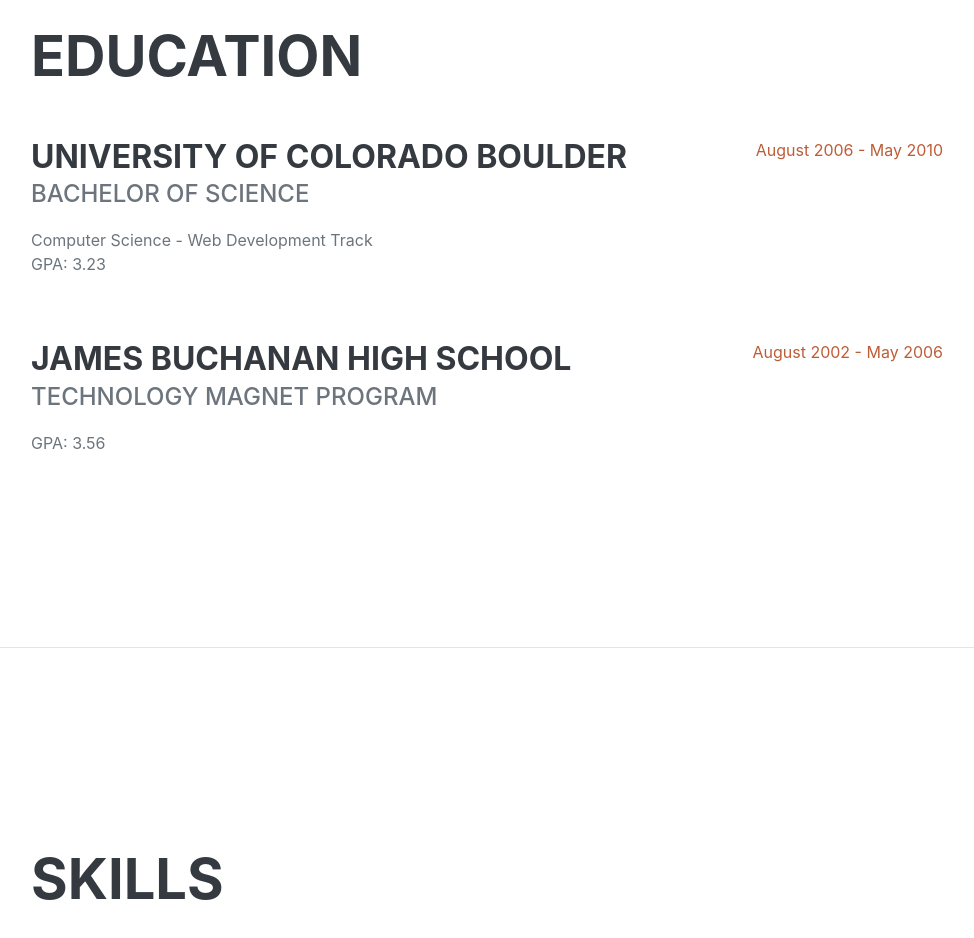
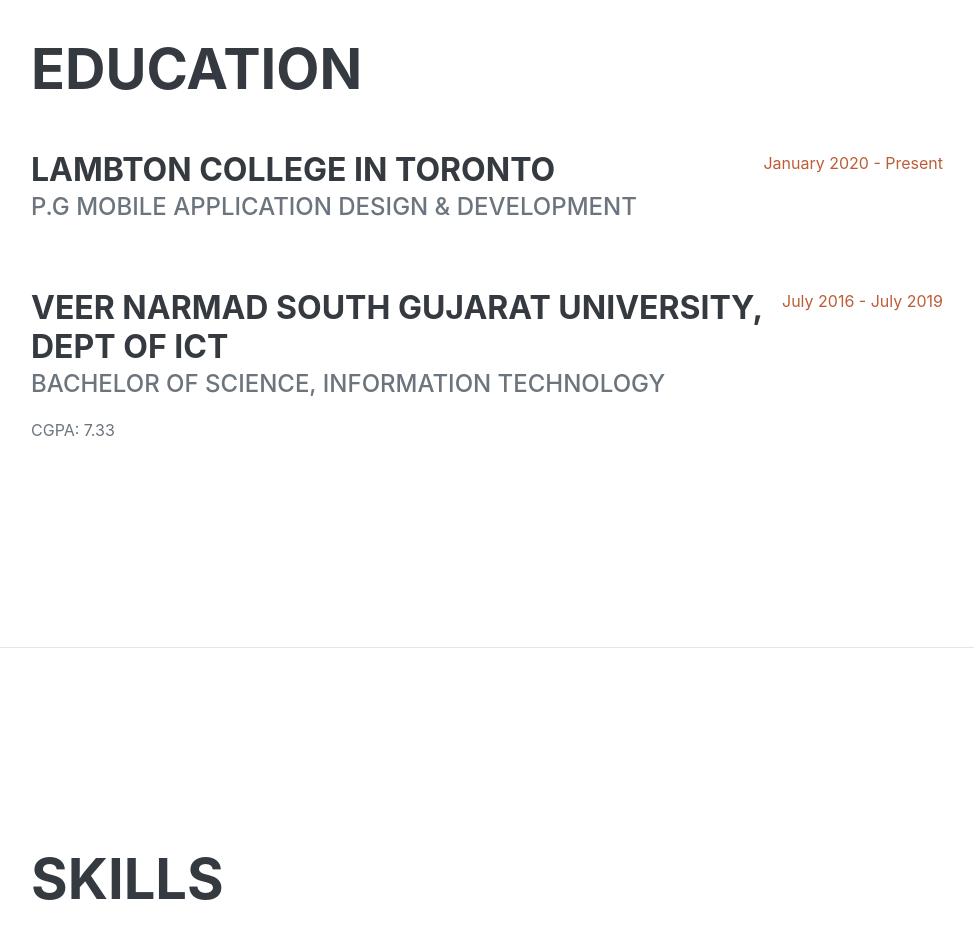
Before and after one commit to kashyapjhaveri/kashyap_jhaveri, a plain HTML site: page index.html in a window 1280 px wide. Shown: the part 2160-3098 px from the top of the page, without its empty margins (289-1263 px from the left). Drawn offline with nearby package versions, Linux system fonts and the light colour scheme; a web font is replaced by a local one.

Commit message:
Updated education section

```diff
--- a/index.html
+++ b/index.html
@@ -102,20 +102,18 @@
                     <h2 class="mb-5">Education</h2>
                     <div class="d-flex flex-column flex-md-row justify-content-between mb-5">
                         <div class="flex-grow-1">
-                            <h3 class="mb-0">University of Colorado Boulder</h3>
-                            <div class="subheading mb-3">Bachelor of Science</div>
-                            <div>Computer Science - Web Development Track</div>
-                            <p>GPA: 3.23</p>
+                            <h3 class="mb-0">Lambton College in Toronto</h3>
+                            <div class="subheading mb-3">P.G Mobile Application Design & Development</div>
                         </div>
-                        <div class="flex-shrink-0"><span class="text-primary">August 2006 - May 2010</span></div>
+                        <div class="flex-shrink-0"><span class="text-primary">January 2020 - Present</span></div>
                     </div>
                     <div class="d-flex flex-column flex-md-row justify-content-between">
                         <div class="flex-grow-1">
-                            <h3 class="mb-0">James Buchanan High School</h3>
-                            <div class="subheading mb-3">Technology Magnet Program</div>
-                            <p>GPA: 3.56</p>
+                            <h3 class="mb-0">Veer Narmad South Gujarat University, Dept Of ICT</h3>
+                            <div class="subheading mb-3">Bachelor of Science, Information Technology</div>
+                            <p>CGPA: 7.33</p>
                         </div>
-                        <div class="flex-shrink-0"><span class="text-primary">August 2002 - May 2006</span></div>
+                        <div class="flex-shrink-0"><span class="text-primary">July 2016 - July 2019</span></div>
                     </div>
                 </div>
             </section>
```
